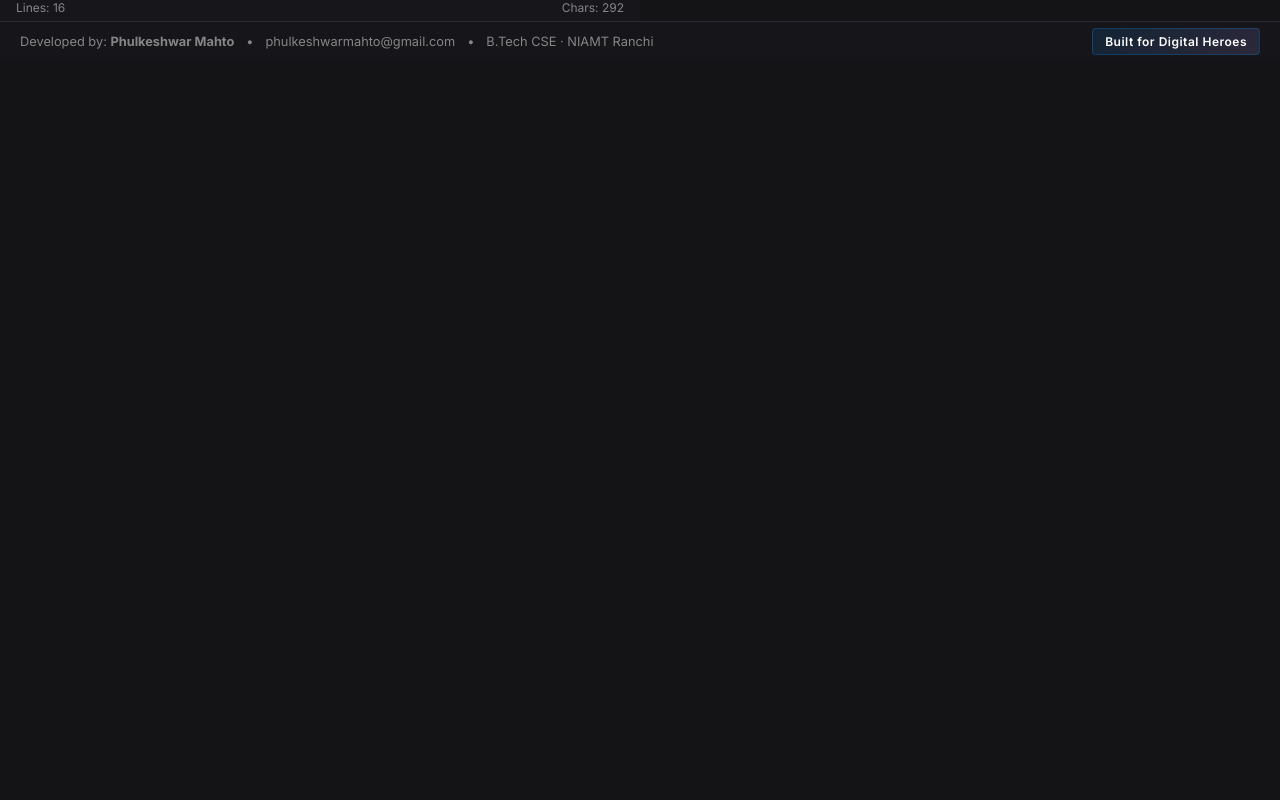
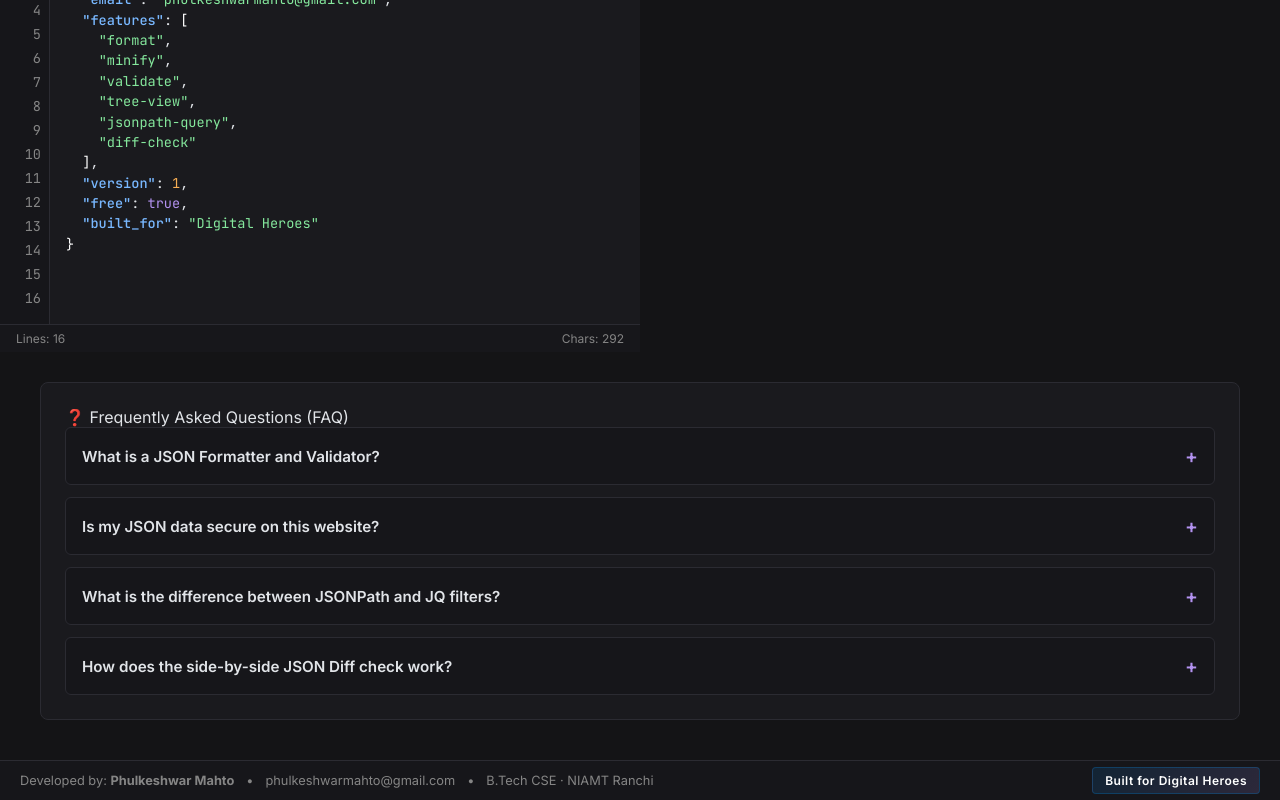
Before and after one commit to phulkeshwar/JSONformatter, a React (Vite) app: page / in a window 1280 px wide. Shown: the part 739-1539 px from the top of the page. Before the commit the page ends 800 px from the top, so only its background shows below. Built offline with nearby package versions, Linux system fonts and the light colour scheme.

Commit message:
feat: add visual FAQ accordion section and dynamic JSON-LD metadata for deep SEO

```diff
--- a/src/App.css
+++ b/src/App.css
@@ -825,3 +825,102 @@ body {
   align-items: flex-start;
   gap: 6px;
 }
+
+/* ── SCROLLING OVERRIDES FOR FAQ ACCESSIBILITY ── */
+body {
+  overflow-y: auto !important;
+  height: auto !important;
+}
+
+#root {
+  height: auto !important;
+  min-height: 100vh;
+}
+
+.workspace-container {
+  height: calc(100vh - 110px);
+  min-height: 550px;
+}
+
+.diff-container {
+  height: calc(100vh - 110px);
+  min-height: 550px;
+}
+
+/* ── FAQ ACCORDION STYLES ── */
+.faq-section-container {
+  width: 100%;
+  padding: 30px 20px 40px;
+  background-color: var(--bg-main);
+}
+
+.faq-card {
+  background-color: var(--bg-panel);
+  border: 1px solid var(--border-color);
+  border-radius: 8px;
+  padding: 24px;
+  max-width: 1200px;
+  margin: 0 auto;
+}
+
+.faq-list {
+  display: flex;
+  flex-direction: column;
+  gap: 12px;
+}
+
+.faq-item {
+  border: 1px solid var(--border-color);
+  border-radius: 6px;
+  background-color: var(--bg-gutter);
+  overflow: hidden;
+  transition: border-color 0.2s, background-color 0.2s;
+}
+
+.faq-item:hover {
+  border-color: var(--accent-purple);
+}
+
+.faq-item.active {
+  border-color: var(--accent-purple);
+  background-color: rgba(179, 146, 240, 0.03);
+}
+
+.faq-question {
+  width: 100%;
+  padding: 16px;
+  display: flex;
+  justify-content: space-between;
+  align-items: center;
+  background: transparent;
+  border: none;
+  color: var(--text-main);
+  font-family: var(--font-ui);
+  font-size: 0.95rem;
+  font-weight: 600;
+  text-align: left;
+  cursor: pointer;
+  outline: none;
+}
+
+.faq-icon {
+  font-size: 1.2rem;
+  color: var(--accent-purple);
+  margin-left: 12px;
+  transition: transform 0.2s;
+}
+
+.faq-answer {
+  max-height: 0;
+  overflow: hidden;
+  transition: max-height 0.2s ease-out, padding 0.2s ease-out;
+  padding: 0 16px;
+  color: var(--text-muted);
+  font-size: 0.88rem;
+  line-height: 1.5;
+}
+
+.faq-item.active .faq-answer {
+  max-height: 300px;
+  padding-bottom: 16px;
+}
--- a/src/App.tsx
+++ b/src/App.tsx
@@ -65,6 +65,67 @@ export default function App() {
   const [sortKeys, setSortKeys] = useState<boolean>(false);
   const [isTreeView, setIsTreeView] = useState<boolean>(false);
   const [toastMessage, setToastMessage] = useState<string | null>(null);
+
+  // FAQ Active Accordion
+  const [faqActive, setFaqActive] = useState<number | null>(null);
+  const toggleFaq = (index: number) => {
+    setFaqActive(faqActive === index ? null : index);
+  };
+
+  // Dynamic FAQ JSON-LD Injection for deep SEO
+  useEffect(() => {
+    const faqSchema = {
+      "@context": "https://schema.org",
+      "@type": "FAQPage",
+      "mainEntity": [
+        {
+          "@type": "Question",
+          "name": "What is a JSON Formatter and Validator?",
+          "acceptedAnswer": {
+            "@type": "Answer",
+            "text": "A JSON formatter parses a raw JSON string and prints it with clean indentation and indentation spacing to make it human-readable. A validator analyzes the syntax of the JSON string against RFC 8259 standards to ensure there are no trailing commas, missing braces, or invalid quotes."
+          }
+        },
+        {
+          "@type": "Question",
+          "name": "Is my JSON data secure on this website?",
+          "acceptedAnswer": {
+            "@type": "Answer",
+            "text": "Yes. All parsing, validation, and formatting computations are executed locally inside your browser sandbox. None of your data is sent to external servers."
+          }
+        },
+        {
+          "@type": "Question",
+          "name": "What is the difference between JSONPath and JQ filters?",
+          "acceptedAnswer": {
+            "@type": "Answer",
+            "text": "JSONPath is a query language used to select and extract specific nodes from a JSON structure (e.g. $.store.book[*].author). JQ is a more advanced CLI tool and query syntax that allows filtering, restructuring, and modifying JSON elements."
+          }
+        },
+        {
+          "@type": "Question",
+          "name": "How does the side-by-side JSON Diff check work?",
+          "acceptedAnswer": {
+            "@type": "Answer",
+            "text": "The Diff checker reformats both left and right JSON structures to a standard layout, sorts them if required, and then compares them line by line. It highlights additions, deletions, and updates side by side."
+          }
+        }
+      ]
+    };
+
+    const script = document.createElement('script');
+    script.type = 'application/ld+json';
+    script.id = 'faq-jsonld';
+    script.innerHTML = JSON.stringify(faqSchema);
+    document.head.appendChild(script);
+
+    return () => {
+      const existingScript = document.getElementById('faq-jsonld');
+      if (existingScript) {
+        existingScript.remove();
+      }
+    };
+  }, []);
 
   // 1. FORMATTER STATE
   const [rawJson, setRawJson] = useState<string>(SAMPLE_JSON);
@@ -548,6 +609,48 @@ export default function App() {
         </div>
       )}
 
+      {/* FAQ SECTION */}
+      <div className="faq-section-container">
+        <div className="card faq-card">
+          <div className="card-title">❓ Frequently Asked Questions (FAQ)</div>
+          <div className="faq-list">
+            {[
+              {
+                q: "What is a JSON Formatter and Validator?",
+                a: "A JSON formatter parses a raw JSON string and prints it with clean indentation and indentation spacing to make it human-readable. A validator analyzes the syntax of the JSON string against RFC 8259 standards to ensure there are no trailing commas, missing braces, or invalid quotes."
+              },
+              {
+                q: "Is my JSON data secure on this website?",
+                a: "Yes. All parsing, validation, and formatting computations are executed locally inside your browser sandbox. None of your data is sent to external servers."
+              },
+              {
+                q: "What is the difference between JSONPath and JQ filters?",
+                a: "JSONPath is a query language used to select and extract specific nodes from a JSON structure (e.g. $.store.book[*].author). JQ is a more advanced CLI tool and query syntax that allows filtering, restructuring, and modifying JSON elements."
+              },
+              {
+                q: "How does the side-by-side JSON Diff check work?",
+                a: "The Diff checker reformats both left and right JSON structures to a standard layout, sorts them if required, and then compares them line by line. It highlights additions, deletions, and updates side by side."
+              }
+            ].map((item, index) => (
+              <div key={index} className={`faq-item ${faqActive === index ? 'active' : ''}`}>
+                <button
+                  type="button"
+                  className="faq-question"
+                  onClick={() => toggleFaq(index)}
+                  aria-expanded={faqActive === index}
+                >
+                  <span>{item.q}</span>
+                  <span className="faq-icon">{faqActive === index ? '−' : '+'}</span>
+                </button>
+                <div className="faq-answer">
+                  <p>{item.a}</p>
+                </div>
+              </div>
+            ))}
+          </div>
+        </div>
+      </div>
+
       {/* FOOTER */}
       <footer className="footer-bar">
         <div className="author-info">
```
